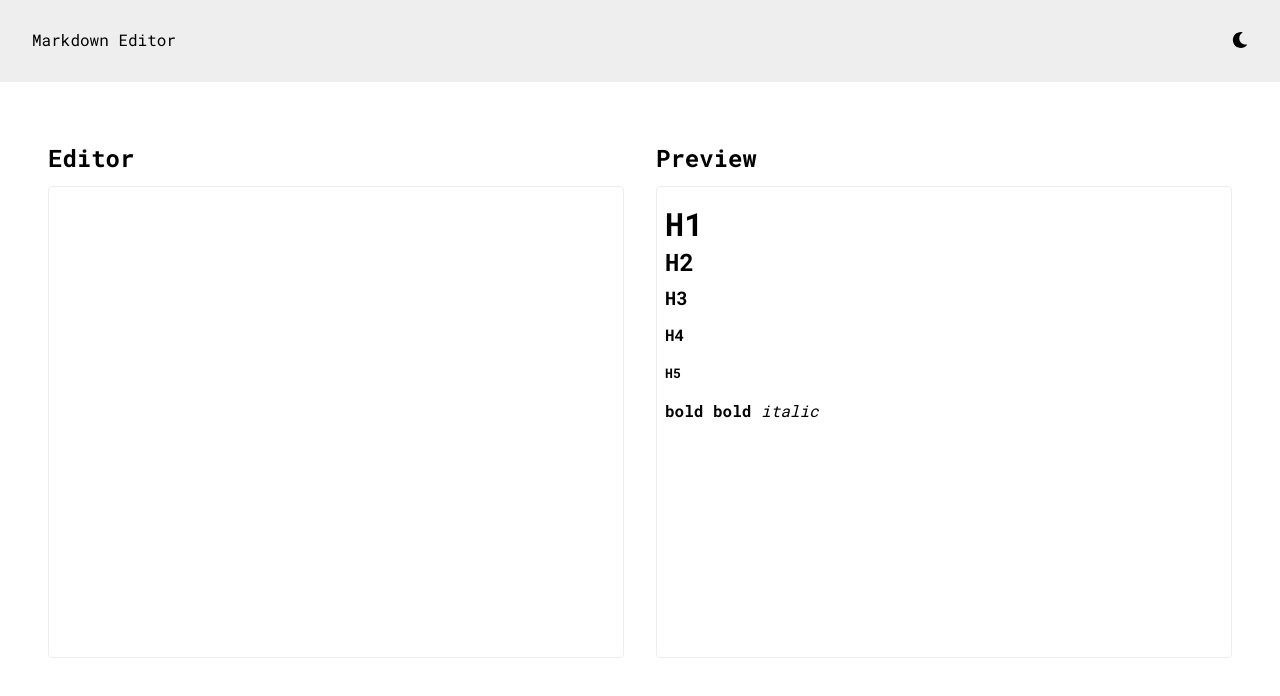
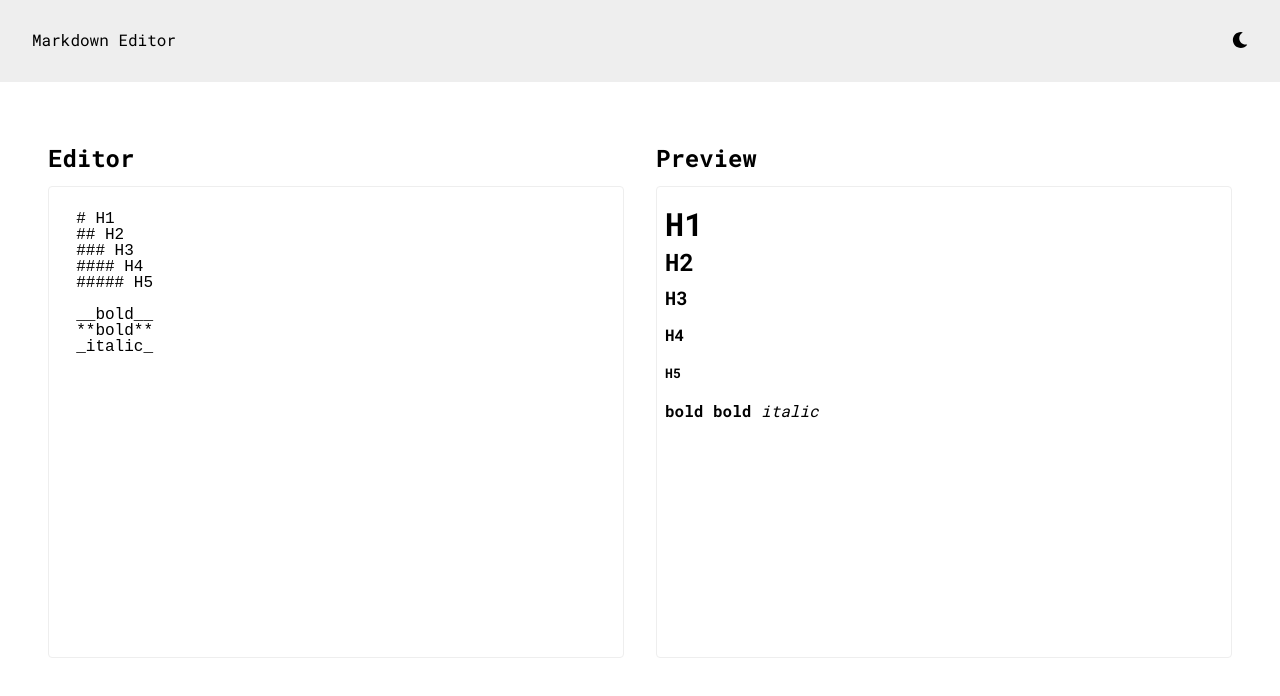
Before and after one commit to ashwamegh/react-typescript-markdown-editor, a React (Create React App) app: page / in a window 1280 px wide. Shown: the top 696 px of the page. Built offline with nearby package versions, Linux system fonts and the light colour scheme.

Commit message:
provided mardown content to the value prop for the textarea

```diff
--- a/src/components/Editor.tsx
+++ b/src/components/Editor.tsx
@@ -37,6 +37,7 @@ const Editor: React.FC<Props> = ({ markdownContent, setMarkdownContent }) => {
             }
           `}
           rows={9}
+          value={markdownContent}
           />
       </ColumnFlex>
     )
```
